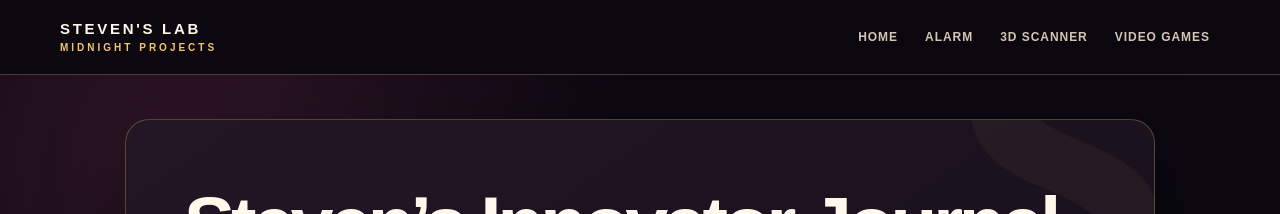
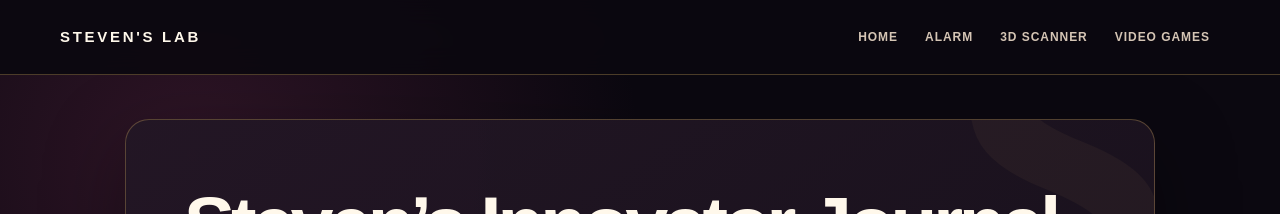
Before and after one commit to steeveenshii/steeveenshii.github.io, a Jekyll site: the page built from README.md, in a window 1280 px wide. Shown: the top 214 px of the page. Built offline with Jekyll 4.4.1, drawn with Linux system fonts in a browser that asks for light colours; our own code applies the rules of GitHub Pages for plain Markdown files.

Commit message:
Remove Midnight Projects from site branding

```diff
--- a/_layouts/default.html
+++ b/_layouts/default.html
@@ -8,7 +8,7 @@
 </style>
 </head>
 <body>
-<header class="site-header"><div class="header-inner"><a class="brand" href="{{ '/' | relative_url }}">Steven's Lab<span>Midnight Projects</span></a><nav class="site-nav" aria-label="Main navigation"><a href="{{ '/' | relative_url }}">Home</a><a href="{{ '/development-journal.html' | relative_url }}">Alarm</a><a href="{{ '/3d-scanner-project.html' | relative_url }}">3D Scanner</a><a href="{{ '/video-games.html' | relative_url }}">Video Games</a></nav></div></header>
+<header class="site-header"><div class="header-inner"><a class="brand" href="{{ '/' | relative_url }}">Steven's Lab</a><nav class="site-nav" aria-label="Main navigation"><a href="{{ '/' | relative_url }}">Home</a><a href="{{ '/development-journal.html' | relative_url }}">Alarm</a><a href="{{ '/3d-scanner-project.html' | relative_url }}">3D Scanner</a><a href="{{ '/video-games.html' | relative_url }}">Video Games</a></nav></div></header>
 <main class="page-shell"><article class="journal-card">{{ content }}</article></main>
 <footer class="site-footer">Steven's Innovator Journal · Built with curiosity, code, and late-night ideas.</footer>
 </body></html>
```
